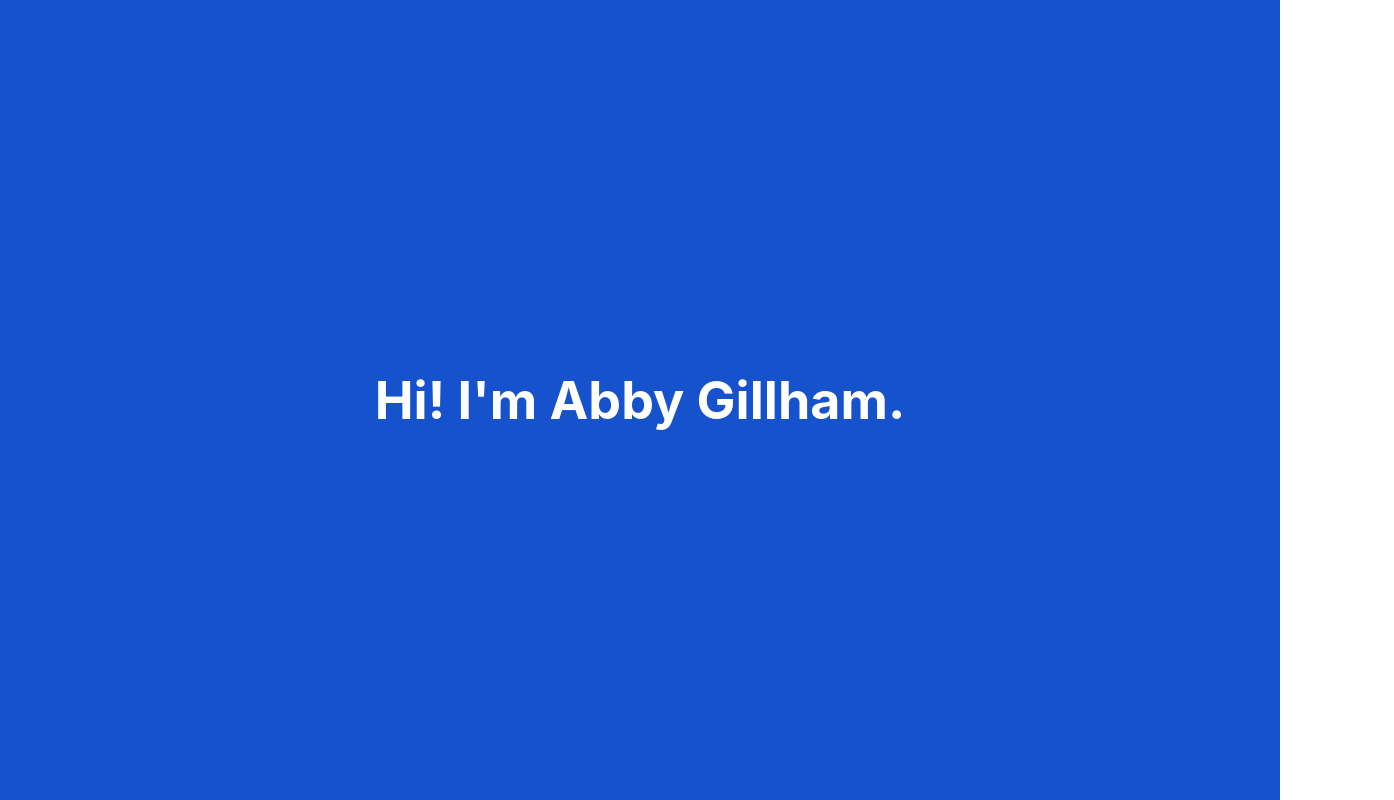
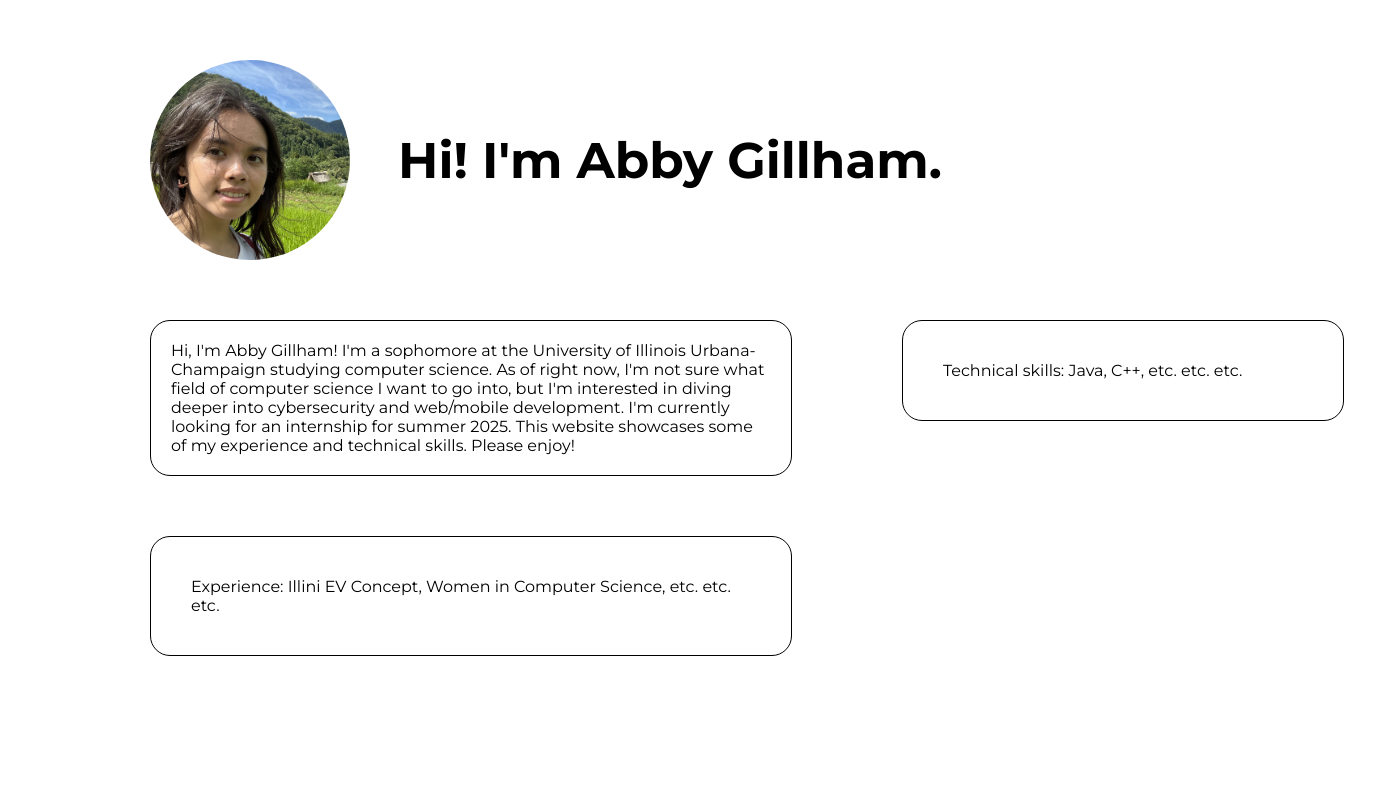
Before and after one commit to abigailg15/personal-website, a React (Create React App) app: page / in a window 1280 px wide. Shown: the whole page, 1394 px wide, since content can reach past the window. Built offline with nearby package versions, Linux system fonts and the light colour scheme.

Commit message:
added bare minimums

```diff
--- a/src/App.css
+++ b/src/App.css
@@ -1,33 +1,3 @@
 .App {
-  text-align: center;
+
 }
-
-@media (prefers-reduced-motion: no-preference) {
-  .App-logo {
-    animation: App-logo-spin infinite 20s linear;
-  }
-}
-
-.App-header {
-  background-color: #1652cc;
-  min-height: 100vh;
-  display: flex;
-  flex-direction: column;
-  align-items: center;
-  justify-content: center;
-  font-size: calc(10px + 2vmin);
-  color: white;
-}
-
-.App-link {
-  color: #61dafb;
-}
-
-@keyframes App-logo-spin {
-  from {
-    transform: rotate(0deg);
-  }
-  to {
-    transform: rotate(360deg);
-  }
-}
--- a/src/components/Components.css
+++ b/src/components/Components.css
@@ -1,11 +1,144 @@
-.Home{
-
-}
+@import url('https://fonts.googleapis.com/css2?family=Montserrat:ital,wght@0,100..900;1,100..900&display=swap');
 
 .Top_Title {
-
+    display: flex;
+    flex-direction: row;
+    margin-top:60px;
+    margin-bottom: 60px;
+    margin-left: 150px;
+    margin-right: 150px;
+    align-items: center;
 }
 
 .Hello {
+    font-family:'Montserrat';
+    font-size: 50px;
+    text-align: left;
+    display: flex;
+    font-weight: bold;
+}
 
+.myProfile {
+    display: flex;
+    object-fit: cover;
+    width: 200px;
+    height: 200px;
+    border-radius: 50%;
+    margin-right: 3rem;
 }
+
+.infoBoxes {
+    display: flex;
+    flex-direction: row;
+    margin-left: 150px;
+    margin-right: 150px;
+    margin-top: 50px;
+    font-family:'Montserrat';
+}
+
+.leftSide {
+    display:flex;
+    flex-direction: column;
+}
+
+.rightSide {
+    display: flex;
+    flex-direction: column;
+    margin-left: 60px;
+}
+
+.aboutMe {
+    width: 600px;
+    padding: 20px;
+    border-style: solid;
+    border-width: .5px;
+    border-radius: 20px;
+    margin-bottom: 60px;
+    margin-right: 50px;
+}
+
+.aboutmetext {
+    margin: 0;
+}
+
+.Experience {
+    width: 600px;
+    padding: 20px;
+    border-style: solid;
+    border-width: .5px;
+    border-radius: 20px;
+    margin-bottom: 60px;
+    margin-right: 50px;
+}
+
+.exptext {
+    margin: 20px;
+}
+
+.technicalSkills {
+    width: 400px;
+    padding: 20px;
+    border-style: solid;
+    border-width: .5px;
+    border-radius: 20px;
+    margin-bottom: 60px;
+    margin-right: 50px;
+}
+
+.techtext {
+    margin: 20px;
+}
+
+@media screen and (max-width: 768px) {
+    .Top_Title {
+        flex-direction: column;
+        margin-top:60px;
+        margin-bottom: 60px;
+        margin-left: 150px;
+        margin-right: 150px;
+        align-items: center;
+    }
+
+    .Hello {
+        text-align: center;
+    }
+
+    .myProfile {
+        margin-left: auto;
+        margin-right: auto;
+    }
+
+    .infoBoxes {
+        flex-direction: column;
+        margin-left: 20px;
+        margin-right: 20px;
+    }
+
+    .rightSide {
+        margin-left: 0;
+    }
+
+    .aboutMe,
+    .Experience,
+    .technicalSkills {
+        width: auto;
+        margin-right: 0;
+    }
+}
+
+/*.flex-container {
+    margin-bottom: 50px;
+    display: flex;
+    flex-direction: row;
+    padding: 30px;
+    font-size: 20px;
+    line-height: 1.5;
+    align-items: center;
+    border-style: solid;
+    border-color: #E6BA95;
+    background-color: #E6BA95;
+    border-width: .5px;
+    border-radius: 20px;
+    margin-left: 15em;
+    margin-right: 15em;
+}*/
--- a/src/components/Home.js
+++ b/src/components/Home.js
@@ -1,10 +1,43 @@
 import './Components.css';
 function Home() {
     return(
-        <div className = "Top_Title">
-            <header className = "Hello">
-                <h1>Hi! I'm Abby Gillham.</h1>
-            </header>
+        <div className = "Main">
+            <div className = "Top_Title">
+            <img
+                className = "myProfile"
+                src = "/myprofile.jpg"
+                alt = "profilepic"
+                width = "300"
+                height = "auto"
+                />
+            <div className = "Hello_Contacts">
+                <header className = "Hello">
+                    <p>Hi! I'm Abby Gillham.</p>
+                </header>
+            </div>
+        </div>
+        <body className = "infoBoxes">
+            <div className = "leftSide">
+                <section className = "aboutMe">
+                    <p className = "aboutmetext">Hi, I'm Abby Gillham!
+                                                    I'm a sophomore at the University of Illinois Urbana-Champaign
+                                                    studying computer science. As of right now, I'm not sure what
+                                                    field of computer science I want to go into, but I'm interested
+                                                    in diving deeper into cybersecurity and web/mobile development.
+                                                    I'm currently looking for an internship for summer 2025.
+                                                    This website showcases some of my experience and technical skills. Please enjoy!</p>
+                </section>
+                <section className = "Experience">
+                    <p className = "exptext">Experience: Illini EV Concept, Women in Computer Science, etc. etc. etc.
+                                            </p>
+                </section>
+            </div>
+            <div className = "rightSide">
+                <section className = "technicalSkills">
+                    <p className = "techtext">Technical skills: Java, C++, etc. etc. etc. </p>
+                </section>
+            </div>
+        </body>
         </div>
     );
 }
```
Also changed, not shown: public/myprofile.jpg (added).
